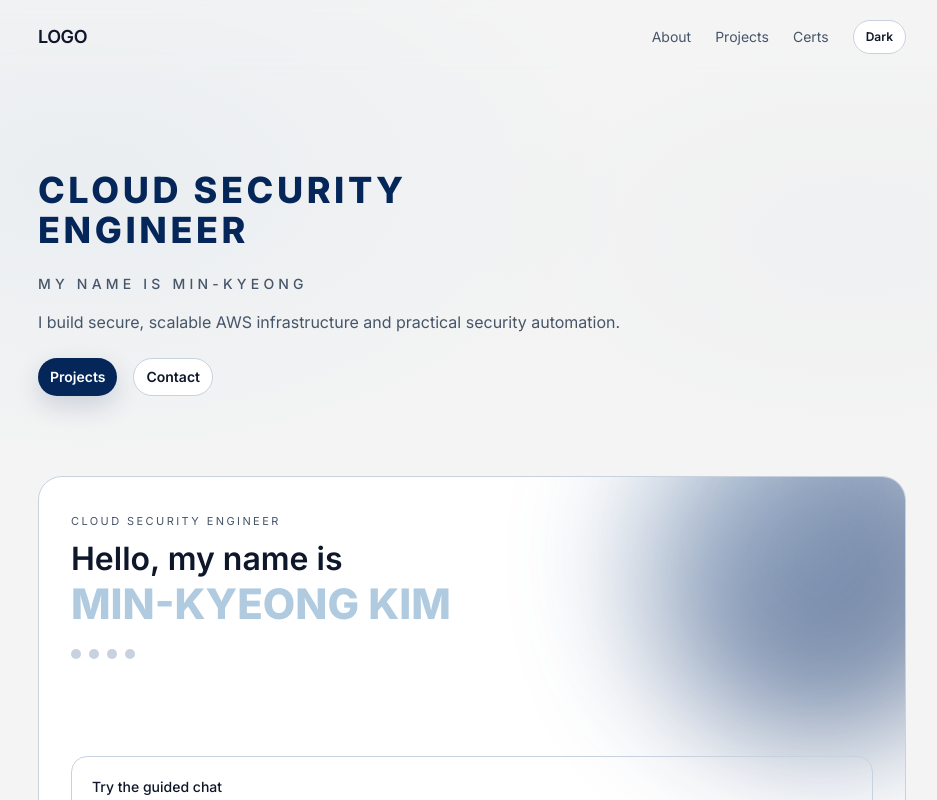
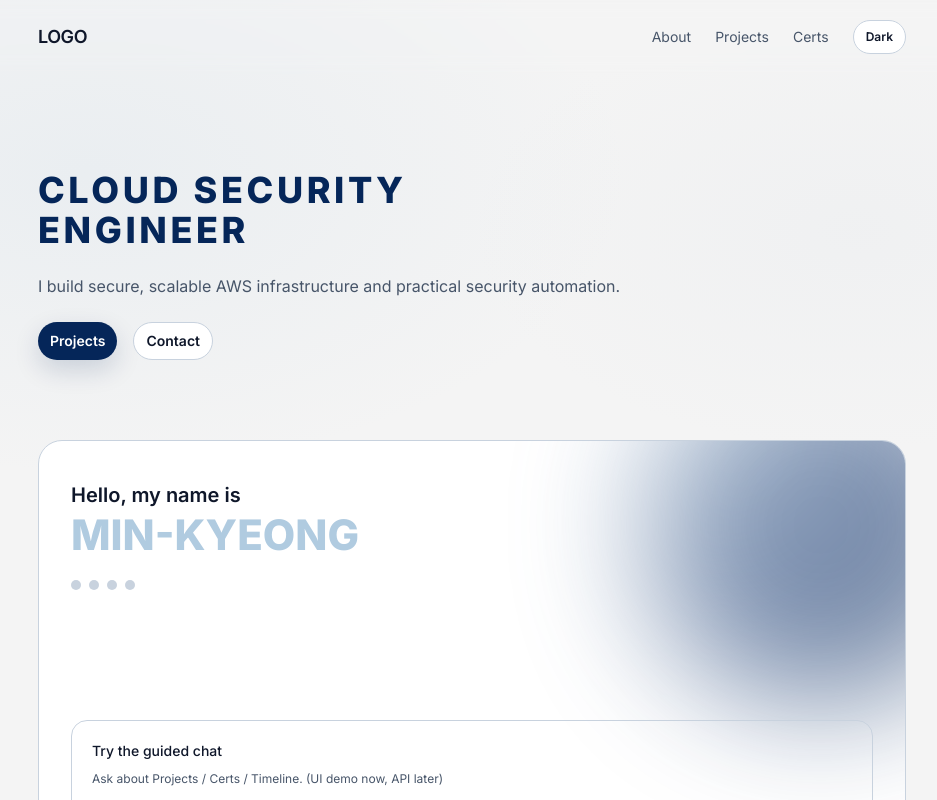
Before and after one commit to bysumcookies/portfolio, a Next.js app: page / in a window 1280 px wide. Shown: the top 800 px of the page, without its empty margins (168-1105 px from the left). Built offline with nearby package versions, Linux system fonts and the light colour scheme.

Commit message:
finalize hero title: show description on all devices

```diff
--- a/components/ChatClosedPanel.js
+++ b/components/ChatClosedPanel.js
@@ -16,17 +16,15 @@ export default function ChatClosedPanel({ onOpenChat }) {
       <div className="relative flex h-full flex-col px-7 py-8 sm:px-8 sm:py-9">
         {/* Top 30%: Hero block */}
         <div className="flex-1">
-          <div className="text-[11px] tracking-[0.22em] uppercase text-[var(--fg-muted)]">
-            Cloud Security Engineer
-          </div>
 
-          <div className="mt-3 text-[28px] sm:text-[32px] font-semibold leading-[1.05] text-[var(--fg)]">
+
+          <div className="mt-2 text-[28px] sm:text-[20px] font-semibold leading-[1.05] text-[var(--fg)]">
             Hello, my name is
           </div>
 
           <div className="mt-2 text-[34px] sm:text-[42px] font-extrabold leading-[1.0] text-[var(--fg)]">
             <span style={{ color: "var(--accent-hover)" }}>
-              MIN-KYEONG KIM
+              MIN-KYEONG
             </span>
           </div>
 
--- a/components/HeroTitle.js
+++ b/components/HeroTitle.js
@@ -18,24 +18,11 @@ export default function HeroTitle() {
         ENGINEER
       </div>
 
-      {/* SUB TITLE (Secondary) */}
-      <div
-        className="
-          mt-5 sm:mt-6
-          text-xs sm:text-sm
-          tracking-[0.30em]
-          uppercase
-          font-medium
-          text-[var(--fg-muted)]
-        "
-      >
-        My name is MIN-KYEONG
-      </div>
+      {/* sub-scrib */}
+        <p className="mt-6 max-w-2xl text-sm sm:text-base leading-relaxed text-[var(--fg-muted)]">
+            I build secure, scalable AWS infrastructure and practical security automation.
+        </p>
 
-      {/* Desktop-only description */}
-      <p className="mt-4 hidden md:block max-w-2xl text-sm sm:text-base leading-relaxed text-[var(--fg-muted)]">
-        I build secure, scalable AWS infrastructure and practical security automation.
-      </p>
     </section>
   );
 }
```
